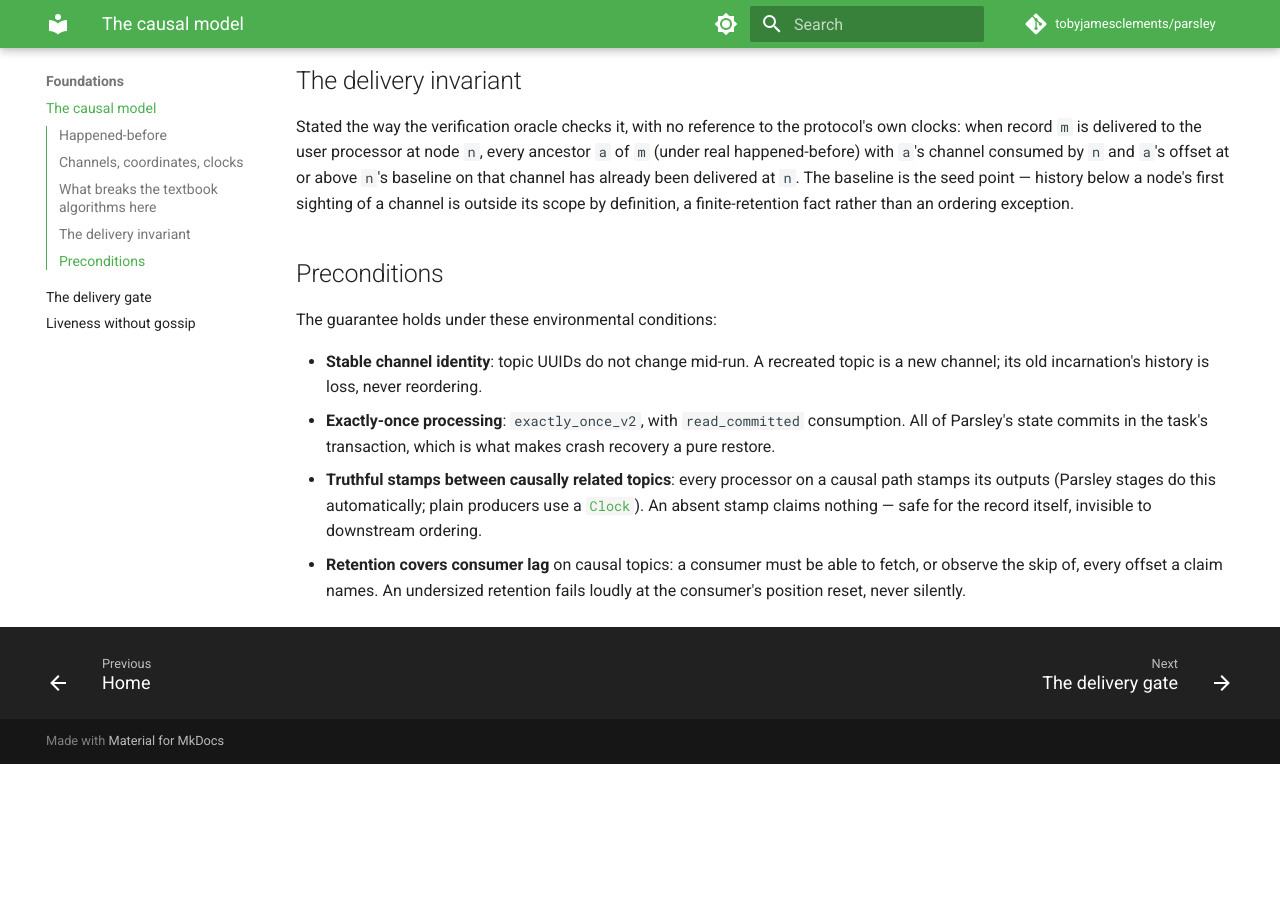
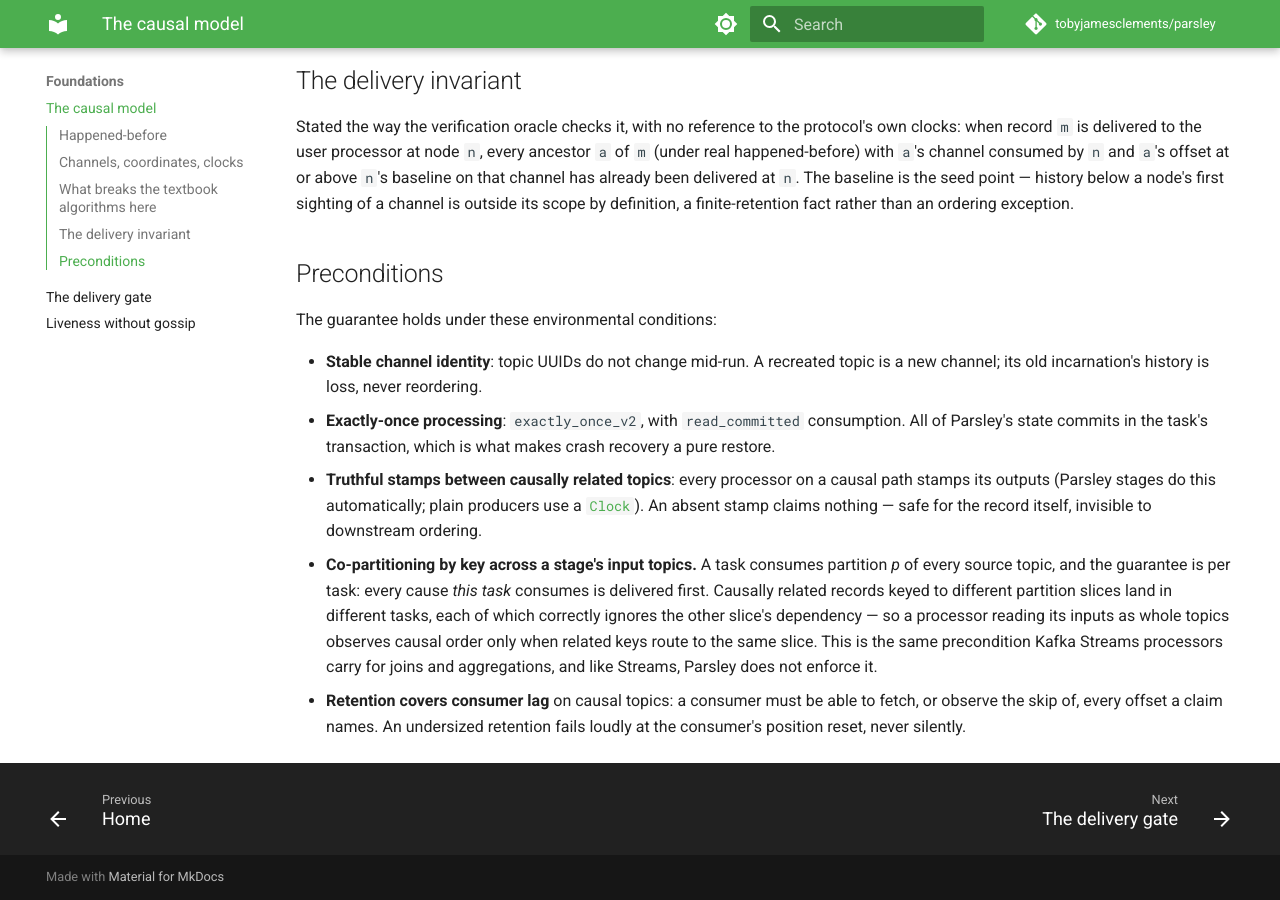
Before and after one commit to tobyjamesclements/parsley, an MkDocs documentation site: the page built from docs/foundations/causal-model.md, in a window 1280 px wide and 900 px high, scrolled down 1292 px. Built offline with MkDocs 1.6.1 and Material for MkDocs 9.7.7, drawn with Linux system fonts in a browser that asks for light colours; comment, search, counter and statistics services are not loaded; before the commit the page ends 2056 px from its top, so only the background shows below that.

Commit message:
Document the co-partitioning precondition
A task consumes partition p of every source topic and the guarantee is
per task, so causal order across a stage's input topics holds within a
partition slice: related keys must route to the same slice. Restored to
the precondition list (it was in the original library's first
paragraph) and echoed in the getting-started notes. Deliberately
unenforced, matching Kafka Streams' own stance on the identical
precondition for multi-topic processing.

Co-Authored-By: Claude Opus 5 (1M context) <noreply@anthropic.com>
Claude-Session: https://claude.ai/code/session_01UbPFGswogqyoT93R9U5MUr

```diff
--- a/docs/foundations/causal-model.md
+++ b/docs/foundations/causal-model.md
@@ -80,6 +80,13 @@ The guarantee holds under these environmental conditions:
   stamps its outputs (Parsley stages do this automatically; plain producers use a
   [`Clock`](../guide/clients.md)). An absent stamp claims nothing — safe for the record
   itself, invisible to downstream ordering.
+- **Co-partitioning by key across a stage's input topics.** A task consumes partition *p* of
+  every source topic, and the guarantee is per task: every cause *this task* consumes is
+  delivered first. Causally related records keyed to different partition slices land in
+  different tasks, each of which correctly ignores the other slice's dependency — so a
+  processor reading its inputs as whole topics observes causal order only when related keys
+  route to the same slice. This is the same precondition Kafka Streams processors carry for
+  joins and aggregations, and like Streams, Parsley does not enforce it.
 - **Retention covers consumer lag** on causal topics: a consumer must be able to fetch, or
   observe the skip of, every offset a claim names. An undersized retention fails loudly at
   the consumer's position reset, never silently.
```
Also changed, not shown: docs/guide/getting-started.md (+4 -0 lines).
